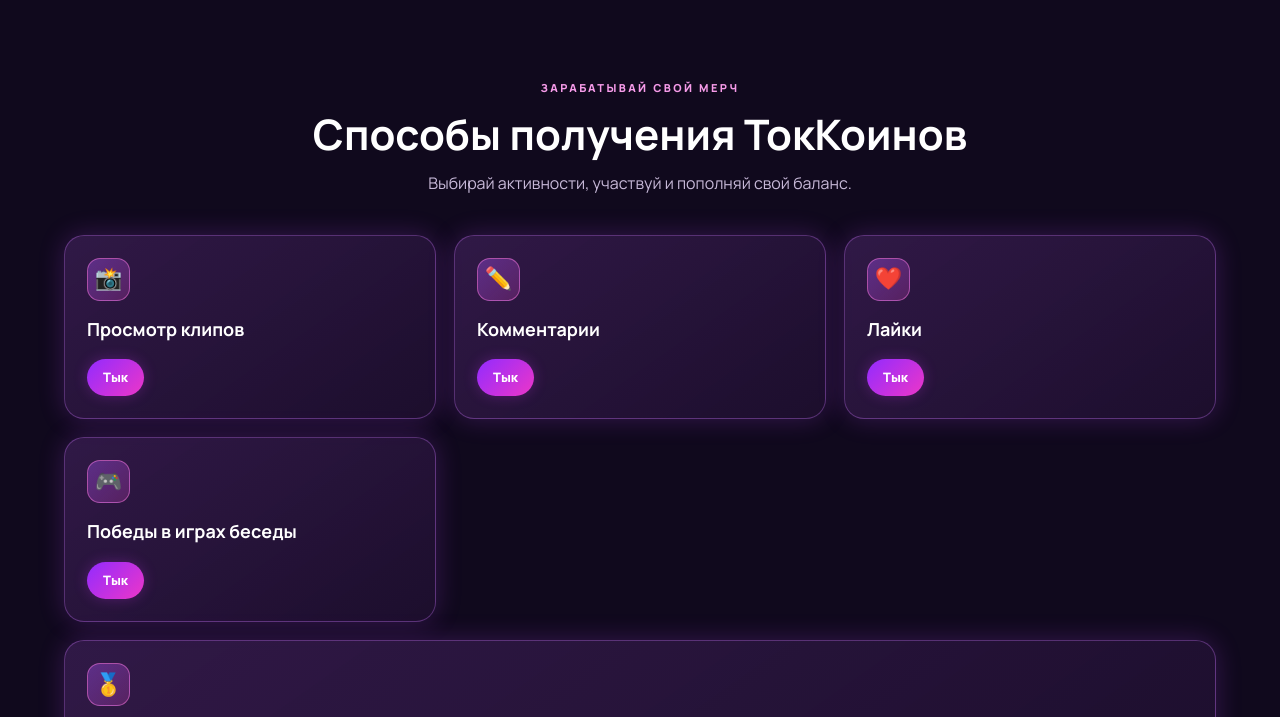
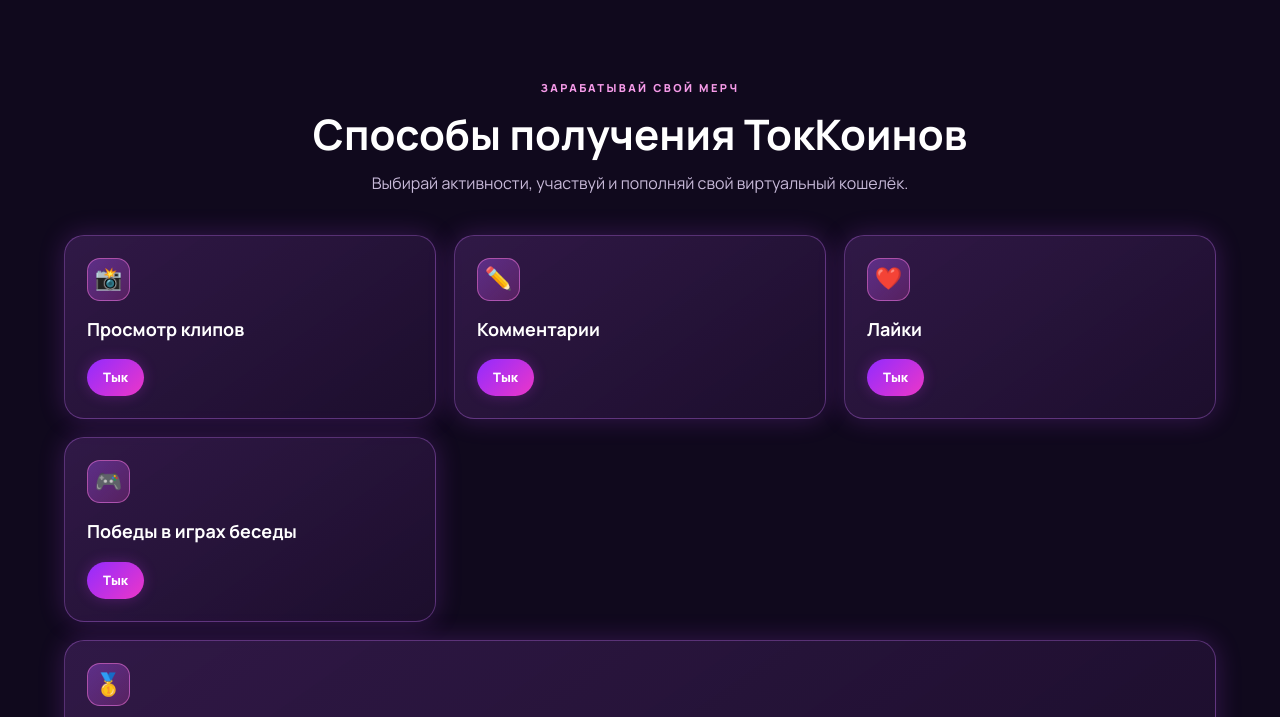
Before and after one commit to NECHAEV-AR/avatariagame_kt-tokkoiny, a plain HTML site: page earn.html in a window 1280 px wide. Shown: the part 73-790 px from the top of the page. Drawn offline with Linux system fonts and the light colour scheme; files whose address does not match are found by name.

Commit message:
Update earn.html

```diff
--- a/earn.html
+++ b/earn.html
@@ -33,7 +33,7 @@
   <div class="section-heading">
     <span class="eyebrow">ЗАРАБАТЫВАЙ СВОЙ МЕРЧ</span>
     <h2>Способы получения ТокКоинов</h2>
-    <p>Выбирай активности, участвуй и пополняй свой баланс.</p>
+    <p>Выбирай активности, участвуй и пополняй свой виртуальный кошелёк.</p>
   </div>
 
   <div class="earn-grid">
```
